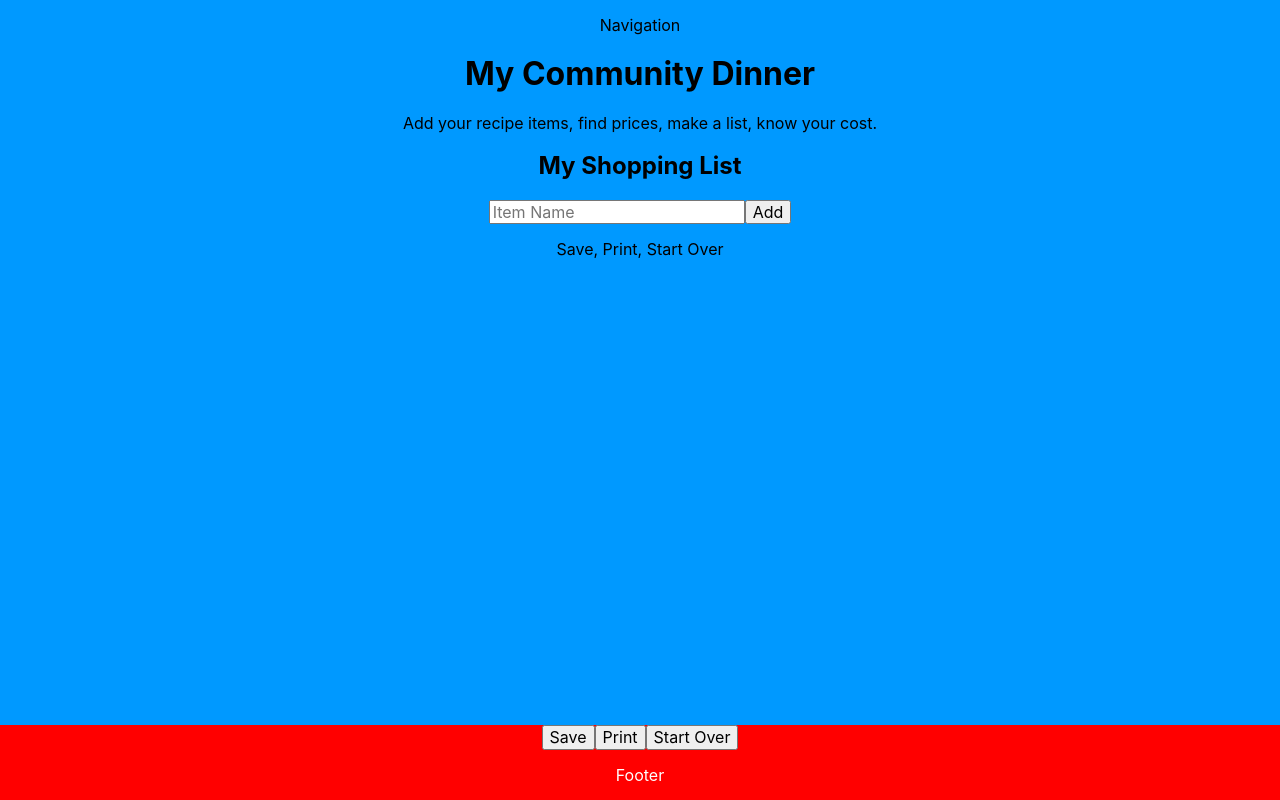
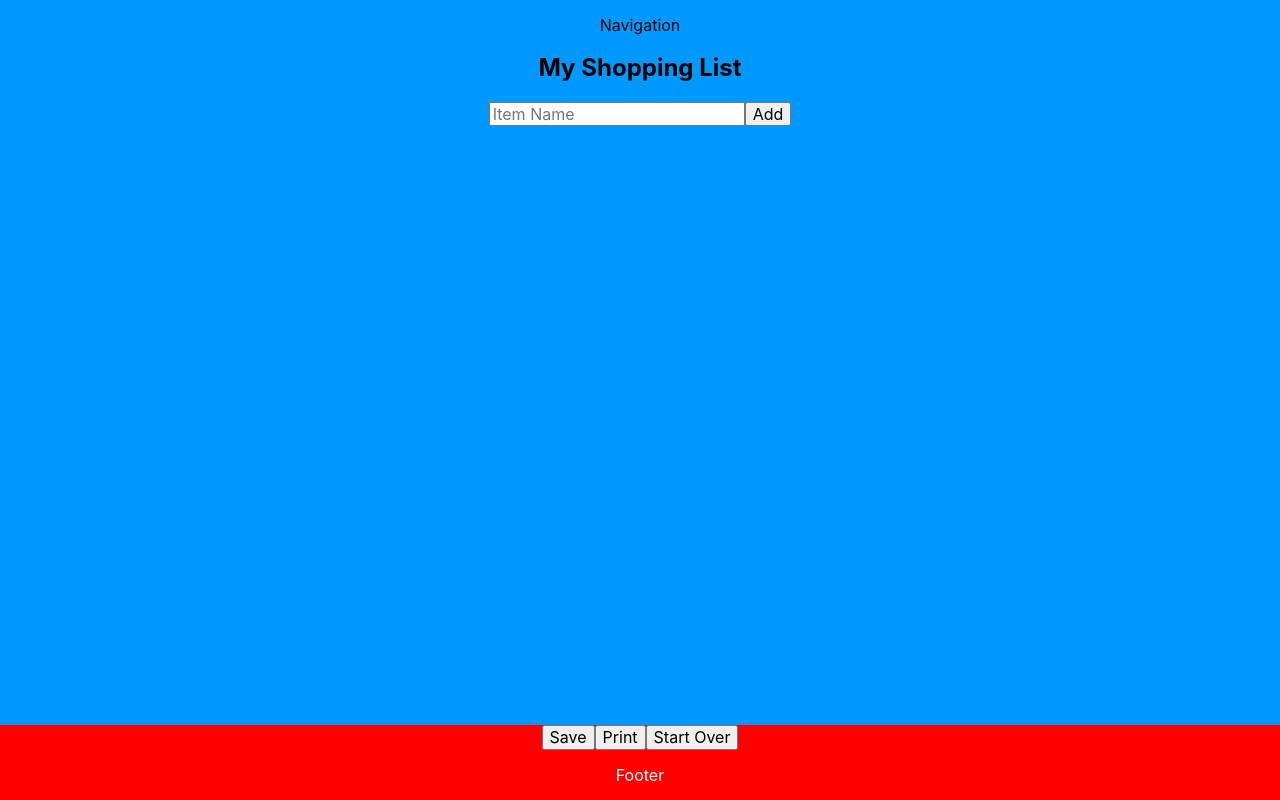
Before and after one commit to tpartridge1/MyCommunityDinner, a React (Create React App) app: page / in a window 1280 px wide. Built offline with nearby package versions, Linux system fonts and the light colour scheme.

Commit message:
removed render ItemInput to parent ShoppingList component

```diff
--- a/src/App.js
+++ b/src/App.js
@@ -1,8 +1,6 @@
 import React, {Component} from 'react';
 import Navigation from './Navigation/navigation';
-import Header from './Header/header';
-//import ItemInput from './ItemInput/ItemInput';
-//import PriceInput from './PriceInput/PriceInput';
+import PriceInput from './PriceInput/PriceInput';
 //import Unit from './Unit/Unit';
 import ShoppingList from './ShoppingList/ShoppingList';
 import Footer from './Footer/footer';
@@ -13,19 +11,14 @@ import 'tachyons';
 
 class App extends Component {
 
-
-
     render() {
       return (
         <div className="App">
             <Navigation />
-            <Header />
-            {/*<ItemInput />*/}
-            {/*<Unit />* /}
-            {/*<PriceInput  /> */}
-            <ShoppingList />
+            {/*<Unit />
+            <PriceInput  /> */}
+            <ShoppingList/>
             {/*<Calculate /> */}
-            <p>Save, Print, Start Over</p>
             <Footer />
         </div>
       );
```
